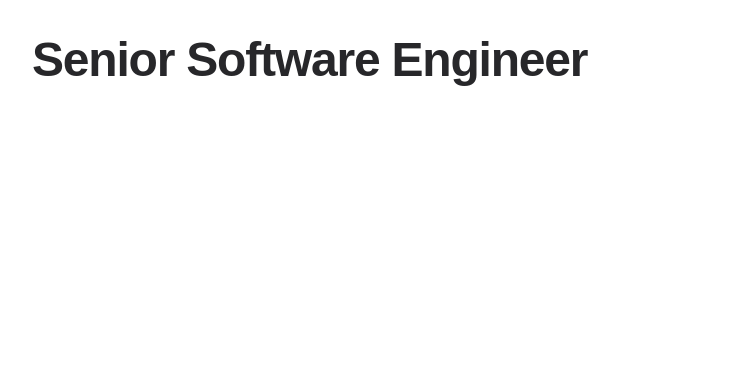
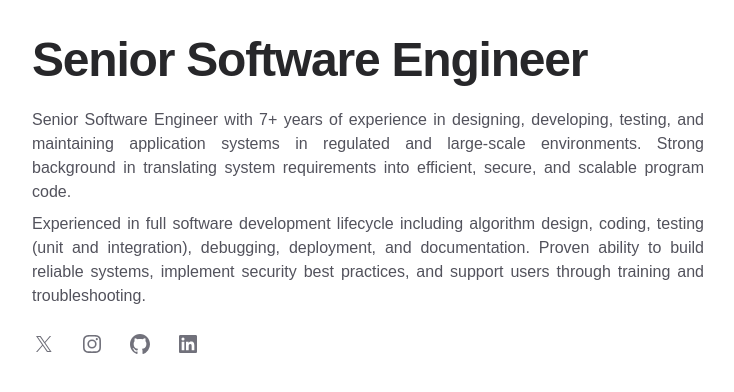
Before and after one commit to malu-04/malu-04.github.io, a Next.js app: page / in a window 1280 px wide. Shown: the top 392 px of the page, without its empty margins (96-830 px from the left). Built offline with nearby package versions, Linux system fonts and the light colour scheme; a web font is replaced by a local one.

Commit message:
feat: enhance Home component with additional content and social links

```diff
--- a/src/app/page.tsx
+++ b/src/app/page.tsx
@@ -19,9 +19,38 @@ function SocialLink({
 export default function Home() {
   return (
     <Container className="mt-9">
-      <h4 className="text-4xl font-bold tracking-tight text-zinc-800 sm:text-5xl dark:text-zinc-100">
+      <div className="max-w-2xl">
+        <h4 className="text-4xl font-bold tracking-tight text-zinc-800 sm:text-5xl dark:text-zinc-100">
           Senior Software Engineer
         </h4>
+
+        <p className="mt-6 text-base text-zinc-600 dark:text-zinc-400 text-justify">
+          Senior  Software  Engineer  with  7+  years  of  experience  in  designing,  developing,  testing,  and maintaining application systems in regulated and large-scale environments. Strong background in translating system requirements into efficient, secure, and scalable program code.
+        </p>
+
+        <p className="mt-2 text-base text-zinc-600 dark:text-zinc-400 text-justify">
+          Experienced in full software development lifecycle including algorithm design, coding, testing (unit and  integration),  debugging,  deployment,  and  documentation.  Proven  ability  to  build  reliable systems, implement security best practices, and support users through training and troubleshooting.
+        </p>
+
+        <div className="mt-6 flex gap-6">
+            <SocialLink href="#" aria-label="Follow on X" icon={XIcon} />
+            <SocialLink
+              href="#"
+              aria-label="Follow on Instagram"
+              icon={InstagramIcon}
+            />
+            <SocialLink
+              href="#"
+              aria-label="Follow on GitHub"
+              icon={GitHubIcon}
+            />
+            <SocialLink
+              href="#"
+              aria-label="Follow on LinkedIn"
+              icon={LinkedInIcon}
+            />
+          </div>
+      </div>
     </Container>
 
   )
```
